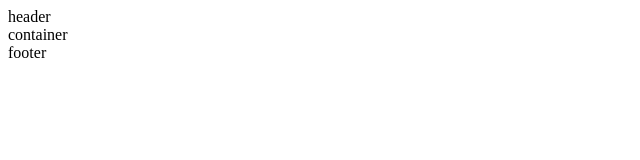
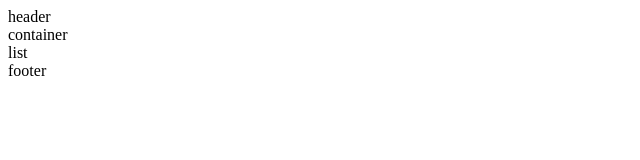
Before and after one commit to rsn-ux-lab/ux-pesg.realsn.com, a Vue app: page / in a window 1280 px wide. Shown: the top 160 px of the page, without its empty margins (0-640 px from the left). Built offline with nearby package versions, Linux system fonts and the light colour scheme; no server answers.

Commit message:
API 테스트

```diff
--- a/src/router/index.js
+++ b/src/router/index.js
@@ -1,21 +1,21 @@
 /* Router */
-import Vue          from 'vue';
-import Router       from 'vue-router';
+import Vue from "vue";
+import Router from "vue-router";
 
 //MAIN
-import main             from '@/views/main';
+import Main from "@/views/Main";
 
-Vue.use(Router)
+Vue.use(Router);
 
 const router = new Router({
-  mode: 'history',
+  mode: "history",
   routes: [
     {
-      path: '/',
-      name: main,
-      component: main
+      path: "/",
+      name: Main,
+      component: Main,
     },
-  ]
-})
+  ],
+});
 
-export default router
+export default router;
--- /dev/null
+++ b/src/views/List.vue
@@ -0,0 +1,22 @@
+<template>
+  <div>list</div>
+</template>
+
+<script>
+import axios from "axios";
+
+export default {
+  mounted() {
+    axios
+      .get("http://esgdevel.realsn.com/esgSystem/contact/inquiry/getIndustryCode")
+      .then(function (response) {
+        console.log(response);
+      })
+      .catch(function (error) {
+        console.log(error);
+      });
+  },
+};
+</script>
+
+<style></style>
--- a/src/views/main.vue
+++ b/src/views/main.vue
@@ -1,21 +1,18 @@
 <template>
-    <div>container</div>
+  <main id="container" role="main">
+    container
+    <list />
+  </main>
 </template>
 
+<script>
+import List from "./List.vue";
 
-
-<script>
-    export default {
-        data(){
-            return {
-            imgPath: '/img/main/'
-            }
-        }
-    }
+export default {
+  components: {
+    List,
+  },
+};
 </script>
 
-
-
-<style scoped lang="scss">
-
-</style>
+<style scoped lang="scss"></style>
```
Also changed, not shown: 5 other files (tests, documents, lock files or other folders).
